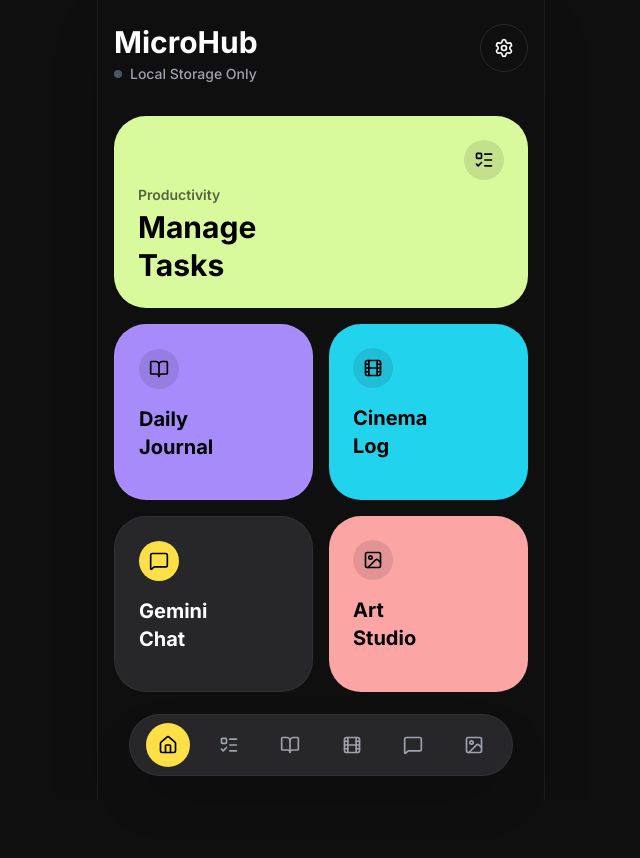
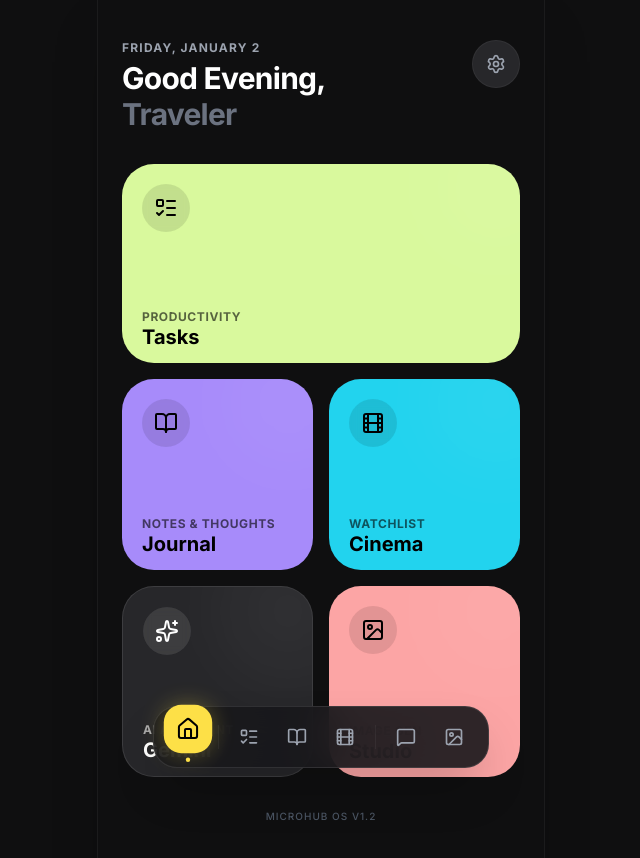
Before and after one commit to injArima/MicroHub, a React (Vite) app: page / in a window 1280 px wide. Shown: the top 858 px of the page, without its empty margins (319-959 px from the left). Before the commit the page ends 800 px from the top, so only its background shows below. Built offline with nearby package versions, Linux system fonts and the light colour scheme; no server answers.

Commit message:
feat: Enhance HomeHub and BottomNav components
Introduce dynamic greetings and date display in HomeHub. Refactor BottomNav for improved styling and animation, creating a reusable `NavButton` component. Simplify conditional logic for active states.

```diff
--- a/apps/HomeHub.tsx
+++ b/apps/HomeHub.tsx
@@ -1,5 +1,5 @@
-import React from 'react';
-import { ListTodo, MessageSquare, Image as ImageIcon, BookOpen, Film, Settings, Database } from 'lucide-react';
+import React, { useState, useEffect } from 'react';
+import { ListTodo, MessageSquare, Image as ImageIcon, BookOpen, Film, Settings, Database, Sparkles, Command } from 'lucide-react';
 import { AppRoute, SheetConfig } from '../types';
 
 interface HomeHubProps {
@@ -8,95 +8,152 @@
 }
 
 const HomeHub: React.FC<HomeHubProps> = ({ onNavigate, config }) => {
+    const [greeting, setGreeting] = useState('');
+    const [dateString, setDateString] = useState('');
+
+    useEffect(() => {
+        const updateTime = () => {
+            const now = new Date();
+            const hour = now.getHours();
+            if (hour < 12) setGreeting('Good Morning');
+            else if (hour < 18) setGreeting('Good Afternoon');
+            else setGreeting('Good Evening');
+
+            setDateString(now.toLocaleDateString('en-US', { weekday: 'long', month: 'long', day: 'numeric' }));
+        };
+        updateTime();
+        const timer = setInterval(updateTime, 60000);
+        return () => clearInterval(timer);
+    }, []);
+
+    const apps = [
+        {
+            id: 'tasks',
+            name: 'Tasks',
+            desc: 'Productivity',
+            icon: <ListTodo size={24} />,
+            color: 'bg-[#d9f99d]',
+            textColor: 'text-black',
+            route: AppRoute.TASKS,
+            size: 'large'
+        },
+        {
+            id: 'journal',
+            name: 'Journal',
+            desc: 'Notes & Thoughts',
+            icon: <BookOpen size={24} />,
+            color: 'bg-[#a78bfa]',
+            textColor: 'text-black',
+            route: AppRoute.JOURNAL,
+            size: 'medium'
+        },
+        {
+            id: 'movies',
+            name: 'Cinema',
+            desc: 'Watchlist',
+            icon: <Film size={24} />,
+            color: 'bg-[#22d3ee]',
+            textColor: 'text-black',
+            route: AppRoute.MOVIES,
+            size: 'medium'
+        },
+        {
+            id: 'ai',
+            name: 'Gemini',
+            desc: 'AI Assistant',
+            icon: <Sparkles size={24} />,
+            color: 'bg-[#27272a]',
+            textColor: 'text-white',
+            borderColor: 'border-white/10',
+            route: AppRoute.AI_CHAT,
+            size: 'medium'
+        },
+        {
+            id: 'imagine',
+            name: 'Studio',
+            desc: 'Image Gen',
+            icon: <ImageIcon size={24} />,
+            color: 'bg-[#fca5a5]',
+            textColor: 'text-black',
+            route: AppRoute.IMAGE_GEN,
+            size: 'medium'
+        }
+    ];
+
     return (
-        <div className="w-full min-h-screen bg-[#0f0f10] pb-24 px-4 pt-6">
-            <div className="flex justify-between items-start mb-8">
-                <div>
-                    <h1 className="text-3xl font-bold text-white mb-1">MicroHub</h1>
-                    <div className="flex items-center gap-2">
-                        <span className={`w-2 h-2 rounded-full ${config ? 'bg-green-500 animate-pulse' : 'bg-gray-600'}`}></span>
-                        <p className="text-sm font-medium text-gray-400">
-                            {config ? 'Database Connected' : 'Local Storage Only'}
-                        </p>
+        <div className="w-full min-h-screen bg-[#0f0f10] pb-28 px-6 pt-10 flex flex-col">
+            {/* Header Section */}
+            <div className="flex justify-between items-start mb-8 animate-in slide-in-from-top-4 duration-700">
+                <div className="space-y-1">
+                    <p className="text-gray-400 text-xs font-bold uppercase tracking-widest">{dateString}</p>
+                    <h1 className="text-3xl font-bold text-white tracking-tight">{greeting},<br /><span className="text-gray-500">Traveler</span></h1>
                 </div>
-                </div>
-                <div className="flex gap-2">
                 <button
                     onClick={() => onNavigate(AppRoute.PROFILE)}
-                        className={`w-12 h-12 rounded-full border flex items-center justify-center transition-colors ${config ? 'bg-green-500/10 border-green-500/30 text-green-500' : 'border-white/10 text-white hover:bg-white/5'}`}
+                    className={`w-12 h-12 rounded-full border flex items-center justify-center transition-all hover:scale-105 active:scale-95 ${config ? 'bg-green-500/10 border-green-500/30 text-green-500 shadow-[0_0_15px_rgba(34,197,94,0.2)]' : 'bg-[#27272a] border-white/5 text-gray-400 hover:text-white'}`}
                 >
                    {config ? <Database size={20} /> : <Settings size={20} />}
                 </button>
             </div>
+
+            {/* Connection Status Indicator */}
+            {config && (
+                <div className="mb-6 bg-green-500/5 border border-green-500/10 rounded-2xl p-3 flex items-center gap-3 animate-in fade-in duration-1000">
+                    <div className="w-2 h-2 rounded-full bg-green-500 animate-pulse ml-1"></div>
+                    <p className="text-xs text-green-500 font-medium">Cloud Database Connected</p>
+                </div>
+            )}
+
+            {/* Apps Grid */}
+            <div className="grid grid-cols-2 gap-4 flex-1 content-start">
+                {apps.map((app, index) => (
+                    <div
+                        key={app.id}
+                        onClick={() => onNavigate(app.route)}
+                        className={`
+                            ${app.size === 'large' ? 'col-span-2 aspect-[2/1]' : 'col-span-1 aspect-square'}
+                            ${app.color} ${app.textColor}
+                            ${app.borderColor ? `border ${app.borderColor}` : 'border-transparent'}
+                            rounded-[32px] p-5 relative cursor-pointer
+                            transition-all duration-300 ease-out
+                            hover:scale-[1.02] hover:shadow-xl active:scale-95
+                            group overflow-hidden
+                            animate-in slide-in-from-bottom-8 fill-mode-backwards
+                        `}
+                        style={{ animationDelay: `${index * 100}ms` }}
+                    >
+                        {/* Background Decoration */}
+                        <div className="absolute top-0 right-0 w-32 h-32 bg-white/5 rounded-full blur-2xl -mr-10 -mt-10 pointer-events-none transition-transform group-hover:scale-150 duration-700"></div>
+
+                        {/* Icon */}
+                        <div className={`
+                            w-12 h-12 rounded-full flex items-center justify-center mb-3
+                            ${app.textColor === 'text-white' ? 'bg-white/10' : 'bg-black/10'}
+                            backdrop-blur-sm transition-transform group-hover:rotate-12 duration-300
+                        `}>
+                            {app.icon}
                         </div>
 
-            <div className="grid grid-cols-2 gap-4">
-                {/* Task App Tile - Large */}
-                <div
-                    onClick={() => onNavigate(AppRoute.TASKS)}
-                    className="col-span-2 bg-[#d9f99d] rounded-[32px] p-6 h-48 relative cursor-pointer hover:scale-[1.02] transition-transform active:scale-95"
-                >
-                    <div className="absolute top-6 right-6 w-10 h-10 bg-black/10 rounded-full flex items-center justify-center text-black">
-                        <ListTodo size={20} />
+                        {/* Text */}
+                        <div className="relative z-10 flex flex-col justify-end h-[calc(100%-3.5rem)]">
+                            <p className={`text-xs font-bold uppercase tracking-wider opacity-60 mb-0.5`}>{app.desc}</p>
+                            <h3 className="text-xl font-bold leading-none">{app.name}</h3>
                         </div>
-                    <div className="absolute bottom-6 left-6">
-                        <p className="text-black/60 text-sm font-semibold mb-1">Productivity</p>
-                        <h3 className="text-3xl font-bold text-black leading-tight">Manage<br/>Tasks</h3>
+
+                        {/* Action Icon for Large Tile */}
+                        {app.size === 'large' && (
+                            <div className="absolute top-6 right-6 opacity-0 group-hover:opacity-100 transition-opacity duration-300">
+                                <div className="bg-black/10 p-2 rounded-full">
+                                    <Command size={16} />
                                 </div>
                             </div>
-
-                 {/* Journal Tile */}
-                 <div
-                    onClick={() => onNavigate(AppRoute.JOURNAL)}
-                    className="bg-[#a78bfa] rounded-[32px] p-6 h-44 relative cursor-pointer hover:scale-[1.02] transition-transform active:scale-95 border border-white/5"
-                >
-                    <div className="w-10 h-10 bg-black/10 rounded-full flex items-center justify-center text-black mb-4">
-                        <BookOpen size={20} />
+                        )}
                     </div>
-                     <div>
-                        <h3 className="text-xl font-bold text-black">Daily<br/>Journal</h3>
-                    </div>
+                ))}
             </div>
 
-                {/* Movie Tile */}
-                <div
-                    onClick={() => onNavigate(AppRoute.MOVIES)}
-                    className="bg-[#22d3ee] rounded-[32px] p-6 h-44 relative cursor-pointer hover:scale-[1.02] transition-transform active:scale-95"
-                >
-                    <div className="w-10 h-10 bg-black/10 rounded-full flex items-center justify-center text-black mb-4">
-                        <Film size={20} />
-                    </div>
-                     <div>
-                        <h3 className="text-xl font-bold text-black">Cinema<br/>Log</h3>
-                    </div>
-                </div>
-
-                {/* AI Chat Tile */}
-                <div
-                    onClick={() => onNavigate(AppRoute.AI_CHAT)}
-                    className="bg-[#27272a] rounded-[32px] p-6 h-44 relative cursor-pointer border border-white/5 hover:border-[#fde047]/50 transition-all hover:scale-[1.02] active:scale-95 group"
-                >
-                    <div className="w-10 h-10 bg-[#fde047] rounded-full flex items-center justify-center text-black mb-4 group-hover:rotate-12 transition-transform">
-                        <MessageSquare size={20} />
-                    </div>
-                    <div>
-                        <h3 className="text-xl font-bold text-white">Gemini<br/>Chat</h3>
-                    </div>
-                </div>
-
-                {/* Image Gen Tile */}
-                <div
-                    onClick={() => onNavigate(AppRoute.IMAGE_GEN)}
-                    className="bg-[#fca5a5] rounded-[32px] p-6 h-44 relative cursor-pointer hover:scale-[1.02] transition-transform active:scale-95"
-                >
-                    <div className="w-10 h-10 bg-black/10 rounded-full flex items-center justify-center text-black mb-4">
-                        <ImageIcon size={20} />
-                    </div>
-                    <div>
-                        <h3 className="text-xl font-bold text-black">Art<br/>Studio</h3>
-                    </div>
-                </div>
-
+            <div className="mt-8 text-center">
+                <p className="text-[10px] text-gray-600 font-medium tracking-widest uppercase">MicroHub OS v1.2</p>
             </div>
         </div>
     );
--- a/components/BottomNav.tsx
+++ b/components/BottomNav.tsx
@@ -8,59 +8,35 @@
 }
 
 const BottomNav: React.FC<BottomNavProps> = ({ currentRoute, onNavigate }) => {
-  const getIconColor = (route: AppRoute) => {
-    return currentRoute === route ? 'text-black' : 'text-gray-400';
-  };
+  const isActive = (route: AppRoute) => currentRoute === route;
 
-  const getBgClass = (route: AppRoute) => {
-      return currentRoute === route ? 'bg-[#FDE047]' : 'transparent';
-  }
+  const NavButton = ({ route, icon: Icon }: { route: AppRoute; icon: any }) => (
+    <button
+        onClick={() => onNavigate(route)}
+        className={`
+            relative p-3 rounded-2xl transition-all duration-300 group
+            ${isActive(route) ? 'bg-[#fde047] text-black shadow-[0_0_20px_rgba(253,224,71,0.3)] scale-110 -translate-y-2' : 'text-gray-400 hover:text-white hover:bg-white/5'}
+        `}
+    >
+      <Icon className={`w-5 h-5 transition-transform duration-300 ${isActive(route) ? 'scale-110' : 'group-hover:scale-110'}`} />
+      {isActive(route) && (
+          <span className="absolute -bottom-2 left-1/2 -translate-x-1/2 w-1 h-1 bg-[#fde047] rounded-full"></span>
+      )}
+    </button>
+  );
 
   return (
-    <div className="fixed bottom-6 left-0 right-0 px-6 z-50 pointer-events-none">
-      <div className="mx-auto max-w-[24rem] bg-[#27272a] rounded-full p-2 shadow-2xl border border-white/5 pointer-events-auto flex justify-between items-center px-4">
+    <div className="fixed bottom-8 left-0 right-0 px-6 z-50 pointer-events-none flex justify-center">
+      <div className="bg-[#18181b]/90 backdrop-blur-xl rounded-[24px] p-2 shadow-2xl border border-white/10 pointer-events-auto flex gap-1 items-center px-3">
 
-        <button
-            onClick={() => onNavigate(AppRoute.HOME)}
-            className={`p-3 rounded-full transition-all duration-300 ${getBgClass(AppRoute.HOME)}`}
-        >
-          <Home className={`w-5 h-5 ${getIconColor(AppRoute.HOME)}`} />
-        </button>
-
-        <button
-            onClick={() => onNavigate(AppRoute.TASKS)}
-            className={`p-3 rounded-full transition-all duration-300 ${getBgClass(AppRoute.TASKS)}`}
-        >
-          <ListTodo className={`w-5 h-5 ${getIconColor(AppRoute.TASKS)}`} />
-        </button>
-
-        <button
-            onClick={() => onNavigate(AppRoute.JOURNAL)}
-            className={`p-3 rounded-full transition-all duration-300 ${getBgClass(AppRoute.JOURNAL)}`}
-        >
-          <BookOpen className={`w-5 h-5 ${getIconColor(AppRoute.JOURNAL)}`} />
-        </button>
-
-        <button
-            onClick={() => onNavigate(AppRoute.MOVIES)}
-            className={`p-3 rounded-full transition-all duration-300 ${getBgClass(AppRoute.MOVIES)}`}
-        >
-          <Film className={`w-5 h-5 ${getIconColor(AppRoute.MOVIES)}`} />
-        </button>
-
-        <button
-            onClick={() => onNavigate(AppRoute.AI_CHAT)}
-            className={`p-3 rounded-full transition-all duration-300 ${getBgClass(AppRoute.AI_CHAT)}`}
-        >
-          <MessageSquare className={`w-5 h-5 ${getIconColor(AppRoute.AI_CHAT)}`} />
-        </button>
-
-        <button
-             onClick={() => onNavigate(AppRoute.IMAGE_GEN)}
-             className={`p-3 rounded-full transition-all duration-300 ${getBgClass(AppRoute.IMAGE_GEN)}`}
-        >
-          <ImageIcon className={`w-5 h-5 ${getIconColor(AppRoute.IMAGE_GEN)}`} />
-        </button>
+        <NavButton route={AppRoute.HOME} icon={Home} />
+        <div className="w-px h-6 bg-white/5 mx-1"></div>
+        <NavButton route={AppRoute.TASKS} icon={ListTodo} />
+        <NavButton route={AppRoute.JOURNAL} icon={BookOpen} />
+        <NavButton route={AppRoute.MOVIES} icon={Film} />
+        <div className="w-px h-6 bg-white/5 mx-1"></div>
+        <NavButton route={AppRoute.AI_CHAT} icon={MessageSquare} />
+        <NavButton route={AppRoute.IMAGE_GEN} icon={ImageIcon} />
 
       </div>
     </div>
```
Lines whose indentation alone changed are shown as unchanged.
